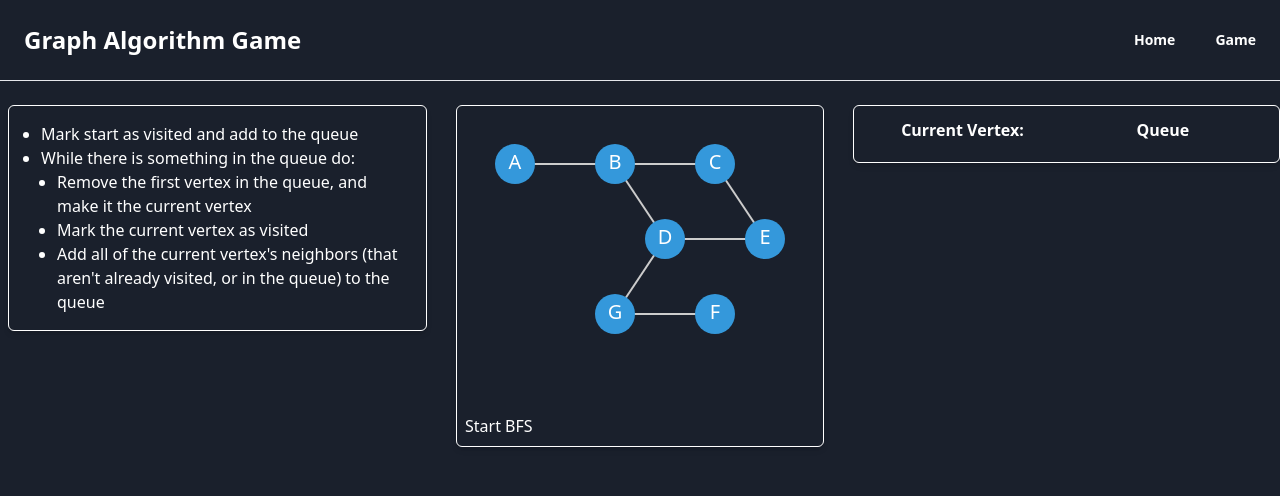
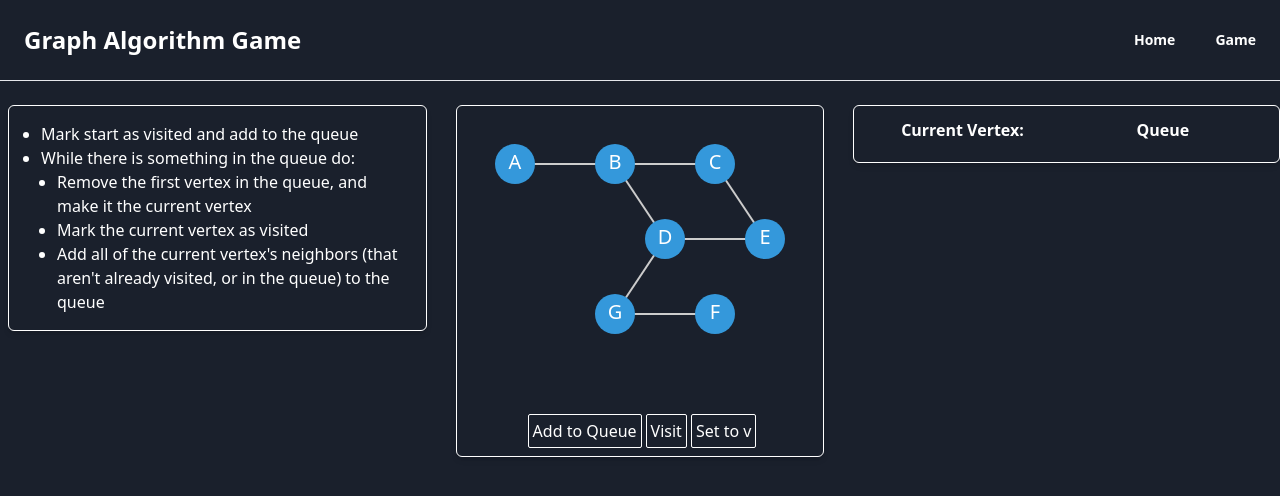
Before and after one commit to gyr1967/graph-algorithm-game, a Vue app in the folder game/frontend/: page /graph-algorithm-game/game/bfs/guided in a window 1280 px wide. Shown: the top 496 px of the page. Built offline with nearby package versions, Linux system fonts and the light colour scheme.

Commit message:
remove generator, go with user-led approach

```diff
--- a/game/frontend/src/components/TEMPGUIDEDBFSGraphDisplay.vue
+++ b/game/frontend/src/components/TEMPGUIDEDBFSGraphDisplay.vue
@@ -1,31 +1,44 @@
 <script setup lang="ts">
 import Node from "./Node.vue";
 import Link from "./Link.vue";
-import AdjListVertex from "../graph/AdjListVertex.ts";
 import Vertex from "../graph/Vertex.ts";
 import VertexOptionMenu from "./VertexOptionMenu.vue";
 import { linkDatas, nodeDatas } from "../utils/graph-data";
 import { letterToNum, numToLetter } from "../utils/num-to-letter";
 import { ref } from "vue";
-import type { BFSYieldData } from "../types/BFS.ts";
 const props = defineProps<{
     whichGraphData: number;
     scalingFactor: number;
     stage: "vis" | "guided" | "diy";
 }>();
-const emit = defineEmits(["update:vertexNames"]);
+const emit = defineEmits([
+    "update:vertexNames",
+    "update:current-queue",
+    "update:pseudo-step",
+]);
+
+type GuidedSteps =
+    | "markFirstAsVisited"
+    | "while"
+    | "removeFirstAndMakeItCurrent"
+    | "markVAsVisited"
+    | "addVNeighboursToQueue"
+    | "visit"
+    | "add-to-queue"
+    | "set-to-current";
 
 class Graph {
     numVertices: number;
     vertices: Vertex[];
-    visited: Set<number>;
+    visited: Set<number> = new Set<number>();
+    queue: Vertex[] = [];
+    currentVertex: Vertex | null = null;
     constructor(n: number) {
         this.numVertices = n;
         this.vertices = [];
         for (let i = 0; i < n; i++) {
-            this.vertices.push(new Vertex(i));
+            this.vertices.push(new Vertex(i, numToLetter[i + 1]));
         }
-        this.visited = new Set<number>();
     }
 
     getVertex(i: number) {
@@ -33,7 +46,7 @@ class Graph {
     }
 
     setVertex(i: number) {
-        this.vertices[i] = new Vertex(i);
+        this.vertices[i] = new Vertex(i, numToLetter[i + 1]);
     }
 
     getVertices() {
@@ -43,63 +56,40 @@ class Graph {
         nodeColours.value[nodeId] = colour;
     };
 
-    *bfsGenerator(startVertex: Vertex): Generator<BFSYieldData, void, unknown> {
-        this.vertices.map((v) => {
-            v.setVisited(false);
-        });
-        const queue: Vertex[] = [];
-        // mark v as visited and put v into q
-        queue.push(startVertex);
-        startVertex.setVisited(true);
-        this.visited.add(startVertex.getIndex());
-        this.changeVertexColour(
-            numToLetter[startVertex.getIndex() + 1],
-            "#e74c3c",
+    addToQueue(nodeId: string) {
+        this.queue.push(this.getVertex(letterToNum[nodeId] - 1));
+        emit(
+            "update:current-queue",
+            this.queue.map((v) => v.getTextName()),
         );
-        yield { visited: this.visited, queue, step: "markFirstAsVisited" };
-        // while there is something in the queue do
-        yield { visited: this.visited, queue, step: "while" };
-        while (queue.length !== 0) {
-            // remove the first vertex in the queue
-            const temporary = queue.shift();
-            if (temporary === undefined) {
-                throw new Error("currentVertex is undefined");
-            }
-            yield { visited: this.visited, queue, step: "removeFirst" };
-            // call it v
-            const currentVertex: Vertex | undefined = temporary;
-            yield { visited: this.visited, queue, step: "callItV" };
-            // mark v as visited
-            currentVertex.setVisited(true);
-            this.visited.add(currentVertex.getIndex());
-            this.changeVertexColour(
-                numToLetter[currentVertex.getIndex() + 1],
-                "#e74c3c",
-            );
-            yield { visited: this.visited, queue, step: "markVAsVisited" };
-            const unvisitedAdjacents = currentVertex
-                .getAdjList()
-                .filter((alv: AdjListVertex) => {
-                    return (
-                        !this.visited.has(alv.getVertexIndex()) &&
-                        !queue.includes(this.vertices[alv.getVertexIndex()])
-                    );
-                });
-            // add all of v's unvisited neighbours to the queue
-            for (const vertex of unvisitedAdjacents) {
-                const i = vertex.getVertexIndex();
-                const nextVertex = this.vertices[i];
-                queue.push(nextVertex);
-            }
-            yield {
-                visited: this.visited,
-                queue,
-                step: "addVNeighboursToQueue",
-            };
-        }
+        setStep("visit");
+    }
+
+    visit(nodeId: string) {
+        this.changeVertexColour(nodeId, "#e74c3c");
+        setStep("add-to-queue");
+    }
+
+    setCurrentVertex(nodeId: string) {
+        this.currentVertex = this.getVertex(letterToNum[nodeId] - 1);
+        setStep("set-to-current");
     }
 }
 
+const validateStep = (step: GuidedSteps) => {
+    if (currentStep.value == step) {
+        return true;
+    }
+    return false;
+};
+
+const setStep = (step: GuidedSteps) => {
+    currentStep.value = step;
+    emit("update:pseudo-step", step);
+};
+
+const currentStep = ref<GuidedSteps | null>("visit");
+emit("update:pseudo-step", currentStep.value);
 const nodeData = nodeDatas[props.whichGraphData];
 emit("update:vertexNames", Object.keys(nodeData));
 const nodeMenuOpen = ref<string>("");
@@ -126,16 +116,7 @@ const setUpGraph = (n: number) => {
     return graph;
 };
 let graph = setUpGraph(Object.entries(nodeData).length);
-const started = ref<boolean>(false);
-const bfsGenerator = ref<Generator<BFSYieldData, void, unknown> | null>(null);
 
-const startBFS = () => {
-    setColoursDefault();
-    graph = setUpGraph(Object.entries(nodeData).length);
-    const generator = graph.bfsGenerator(graph.getVertex(0));
-    bfsGenerator.value = generator;
-    started.value = true;
-};
 const handleVertexClicked = (nodeId: string) => {
     if (nodeMenuOpen.value == nodeId) {
         nodeMenuOpen.value = "";
@@ -173,6 +154,10 @@ const handleVertexClicked = (nodeId: string) => {
                         :r="20 * scalingFactor"
                         :fill="nodeColours[nodeData[mykey].id]"
                         :text="nodeData[mykey].id"
+                        :current-vertex="
+                            graph.currentVertex?.getTextName() ===
+                            nodeData[mykey].id
+                        "
                         @vertex-clicked="
                             handleVertexClicked(nodeData[mykey].id)
                         "
@@ -182,12 +167,36 @@ const handleVertexClicked = (nodeId: string) => {
         </div>
         <div>
             <VertexOptionMenu
-                v-if="nodeMenuOpen !== ''"
+                :text="nodeMenuOpen !== '' ? nodeMenuOpen : 'Click a vertex'"
                 :node-id="nodeMenuOpen"
+                @add-to-queue="
+                    (nodeId: string) => {
+                        if (validateStep('add-to-queue')) {
+                            graph.addToQueue(nodeId);
+                        } else {
+                            console.log('Incorrect step');
+                        }
+                    }
+                "
+                @visit="
+                    (nodeId: string) => {
+                        if (validateStep('visit')) {
+                            graph.visit(nodeId);
+                        } else {
+                            ('Incorrect step');
+                        }
+                    }
+                "
+                @set-to-current="
+                    (nodeId: string) => {
+                        if (validateStep('set-to-current')) {
+                            graph.setCurrentVertex(nodeId);
+                        } else {
+                            console.log('Incorrect step');
+                        }
+                    }
+                "
             />
-        </div>
-        <div>
-            <button class="btn btn-primary" @click="startBFS">Start BFS</button>
         </div>
     </div>
 </template>
```
